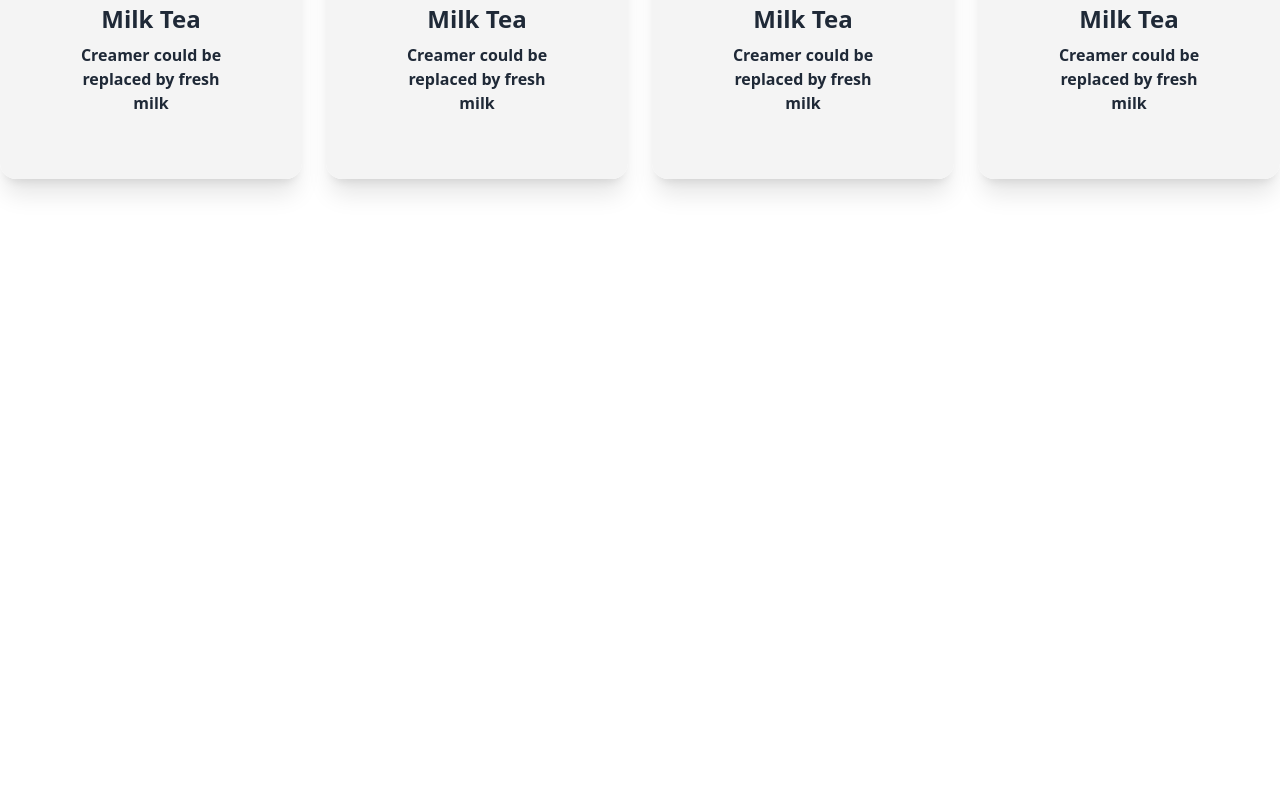
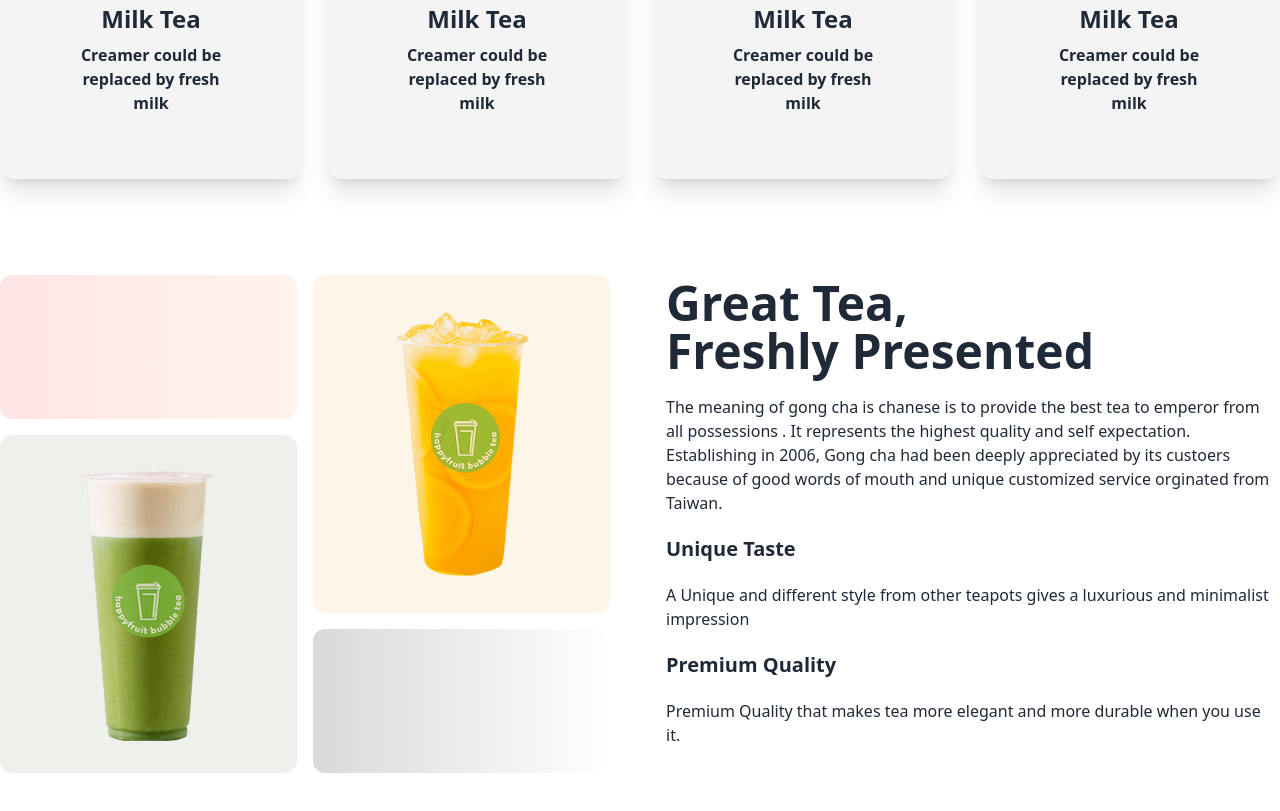
Before and after one commit to shahadat513/Tea-House-Daisyui, a plain HTML site: page index.html in a window 1280 px wide. Shown: the part 906-1717 px from the top of the page. Before the commit the page ends 1181 px from the top, so only its background shows below. Drawn offline with nearby package versions, Linux system fonts and the light colour scheme.

Commit message:
finished the great tea fresh tea section

```diff
--- a/index.html
+++ b/index.html
@@ -101,6 +101,35 @@
                 </div>
             </div>
         </section>
+
+        <!-- Great Tea Fresh Tea Section -->
+        <section class="my-24">
+            <div class="flex flex-col md:flex-row">
+                <div class="grid gap-4 grid-cols-1 md:grid-cols-2 flex-1">
+                    <div class="opacity-10 bg-gradient-to-r from-[#FF0000] to-[#FF8938] rounded-xl h-36 "></div>
+                    <div class="bg-[#E6A6231A] rounded-xl row-span-2 flex justify-center items-center p-8 ">
+                        <img src="images/fresh-1.png" alt="">
+                    </div>
+                    <div class="bg-[#5776391A] rounded-xl row-span-2 flex justify-center items-center p-8 ">
+                        <img src="images/fresh-2.png" alt="">
+                    </div>
+                    <div class="bg-gradient-to-r from-[#D9D9D9] to-[#FFFFFF] rounded-xl h-36 "></div>
+                </div>
+                <div class="space-y-5 flex-1 m-1 md:ms-14">
+                    <h2 class="text-5xl font-extrabold">
+                        Great Tea, <br>
+                         Freshly Presented
+                    </h2>
+                    <p class="text-base font-medium">
+                        The meaning of gong cha is chanese is to provide the best tea to emperor from all possessions . It represents the highest quality and self expectation. Establishing in 2006, Gong cha had been deeply appreciated by its custoers  because of good words of mouth and unique customized service orginated from Taiwan.
+                    </p>
+                    <h2 class="text-xl font-extrabold">Unique Taste</h2>
+                    <p class="text-base font-medium">A Unique and different style from other teapots gives a luxurious and minimalist impression</p>
+                    <h2 class="text-xl font-extrabold">Premium Quality</h2>
+                    <p class="text-base font-medium">Premium Quality that makes tea more elegant and more durable when you use it.</p>
+                </div>
+            </div>
+        </section>
     </main>
     <footer>
 
```
